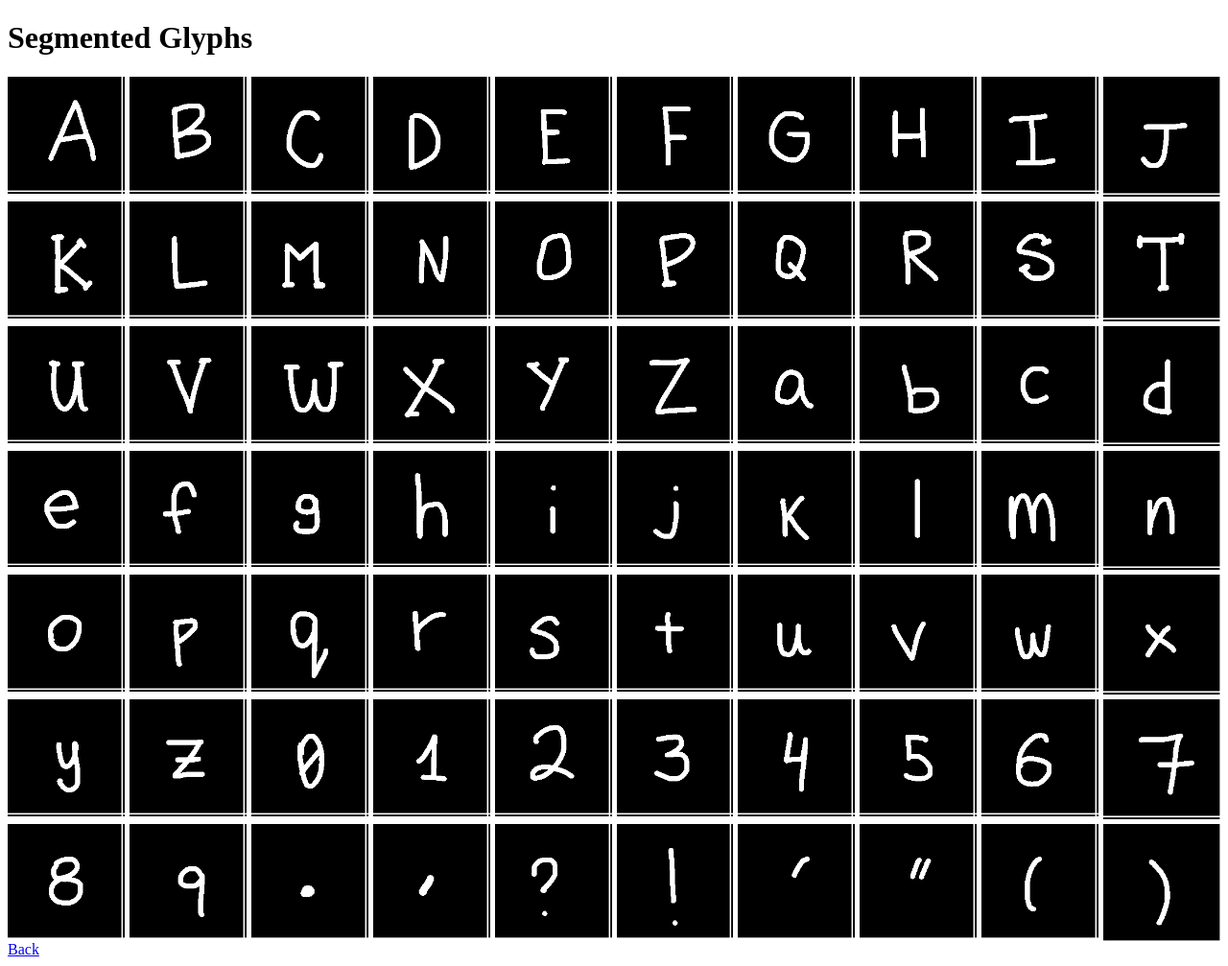
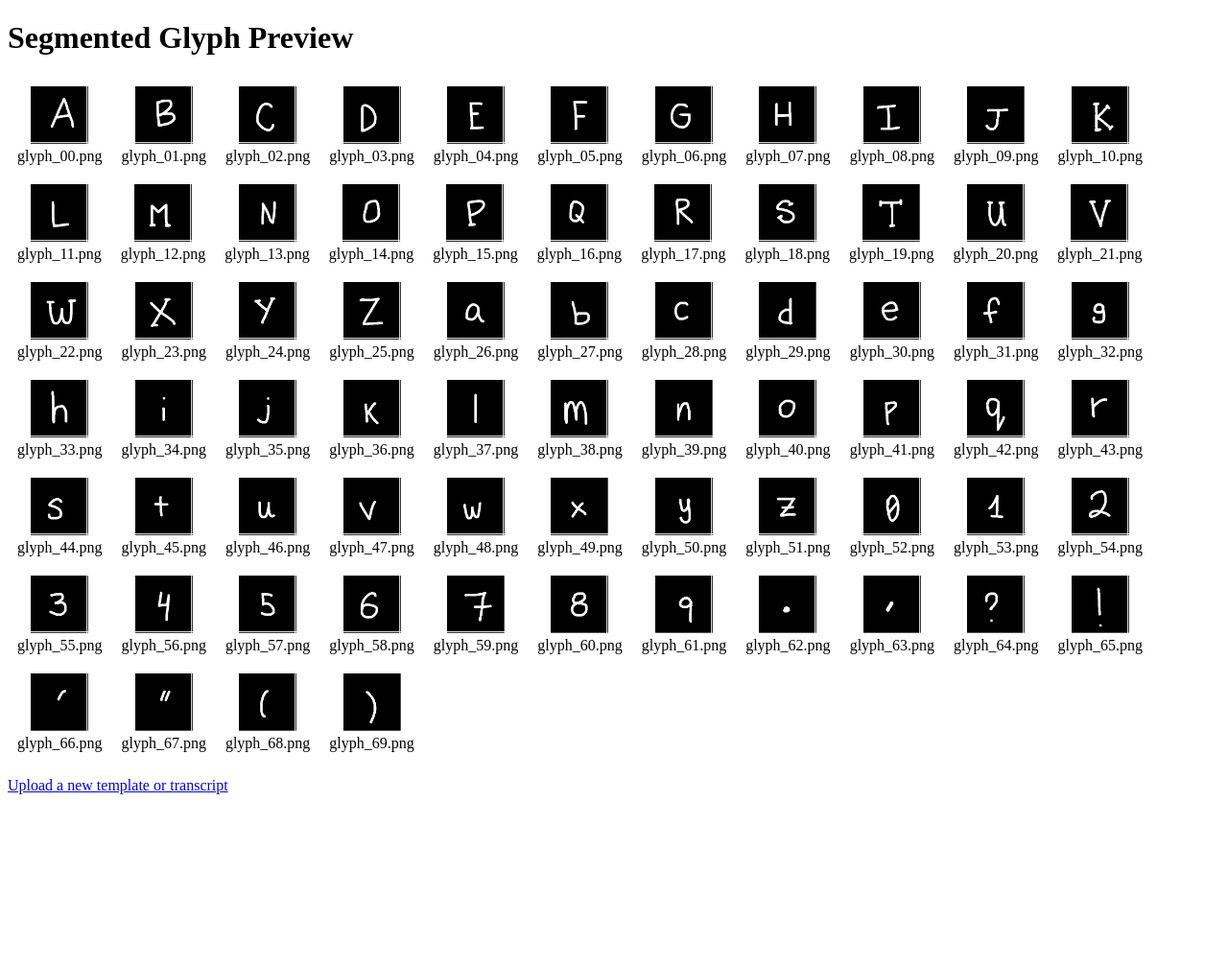
Before and after one commit to kamillamamatova/notehand, a Flask app: page /preview in a window 1280 px wide. Shown: the whole page at 96% size. After the commit the page ends 828 px from the top, so only its background shows below. Run offline with Flask 3, Linux system fonts and the light colour scheme.

```diff
--- a/web_ui/templates/preview.html
+++ b/web_ui/templates/preview.html
@@ -1,14 +1,36 @@
 <!DOCTYPE html>
 <html>
-    <head><title>Glyph Preview</title></head>
+    <head>
+        <meta charset = "UTF-8">
+        <title>Glyph Preview</title>
+        <!-- Tailwind later -->
+    </head>
     <body>
-        <h1>Segmented Glyphs</h1>
-        <div style = "display: grid; grid-template-columns: repeat(10, 1fr); gap: 5px;">
+        <h1>Segmented Glyph Preview</h1>
+
+        <!-- Loops over the 'files' list passed in from show_preview().
+        For each filename, it renders an <img> tag whose src is /glyph/<filename>. -->
+        <div style="display:flex; flex-wrap:wrap;">
             {% for fname in files %}
-                <img src = "{{ url_for('static', filename = 'uploads/glyph_images/' + fname) }}"
-                    style = "width: 100%;"/>
+                <div style = "margin:10px; text-align:center;">
+                    <!-- Shows the PNG -->
+                    <img
+                        src = "{{ url_for('glyph_image', filename = fname) }}""
+                        alt = "{{ fname }}"
+                        width = "60"
+                        height = "60"
+                    >
+                    <!-- Labels the glyph -->
+                    <div>{{ fname }}</div>
+                </div>
             {% endfor %}
         </div>
-        <a href = "{{ url_for('index') }}">Back</a>
+
+        <!-- Back to the home link -->
+        <p>
+            <a href = "{{ url_for('index') }}">
+            Upload a new template or transcript
+            </a>
+        </p>
     </body>
 </html>
```
